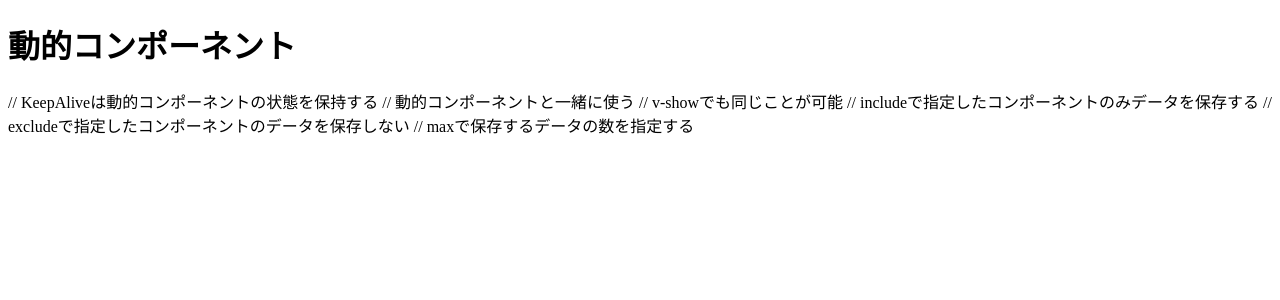
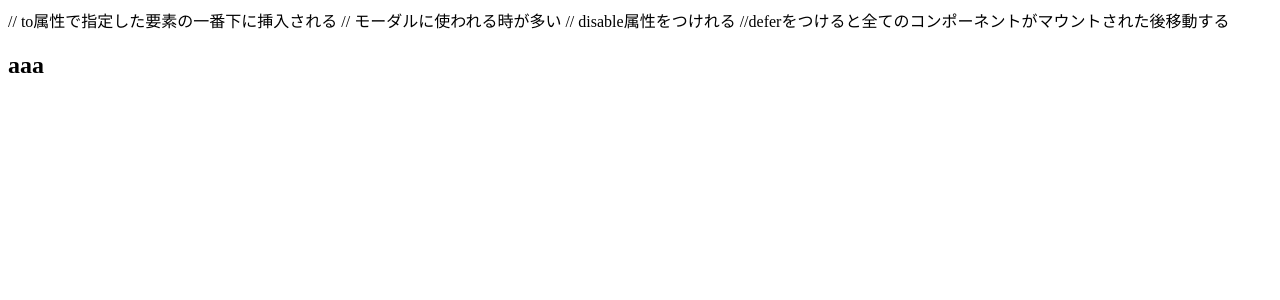
Before and after one commit to 13tyh/Vue_practice, a Vue app: page / in a window 1280 px wide. Shown: the top 300 px of the page. Built offline with nearby package versions, Linux system fonts and the light colour scheme.

Commit message:
Teleport

```diff
--- a/src/App.vue
+++ b/src/App.vue
@@ -1,21 +1,8 @@
-<script setup>
-import { onActivated, onDeactivated } from 'vue'
-
-onActivated(() => {
-  console.log('activated')
-})
-onDeactivated(() => {
-  console.log('deactivated')
-})
-
-// KeepAliveの時のライフサイクル
-</script>
+<script setup></script>
 <template>
-  <h1>動的コンポーネント</h1>
-  <KeepAlive>
-    <component :is="currentComp" />
-  </KeepAlive>
-  // KeepAliveは動的コンポーネントの状態を保持する // 動的コンポーネントと一緒に使う //
-  v-showでも同じことが可能 // includeで指定したコンポーネントのみデータを保存する //
-  excludeで指定したコンポーネントのデータを保存しない // maxで保存するデータの数を指定する
+  <Teleport to="body">
+    <h2>aaa</h2>
+  </Teleport>
+  // to属性で指定した要素の一番下に挿入される // モーダルに使われる時が多い // disable属性をつけれる
+  //deferをつけると全てのコンポーネントがマウントされた後移動する
 </template>
```
